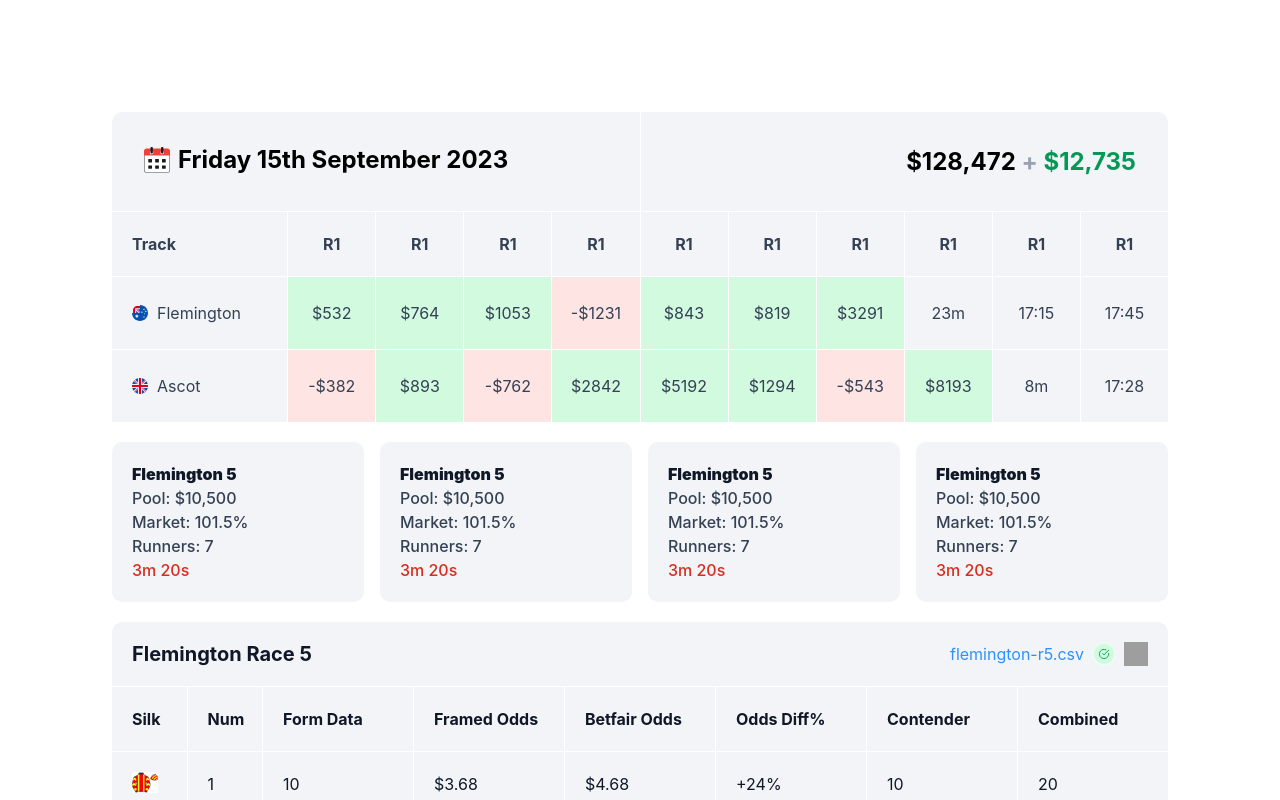
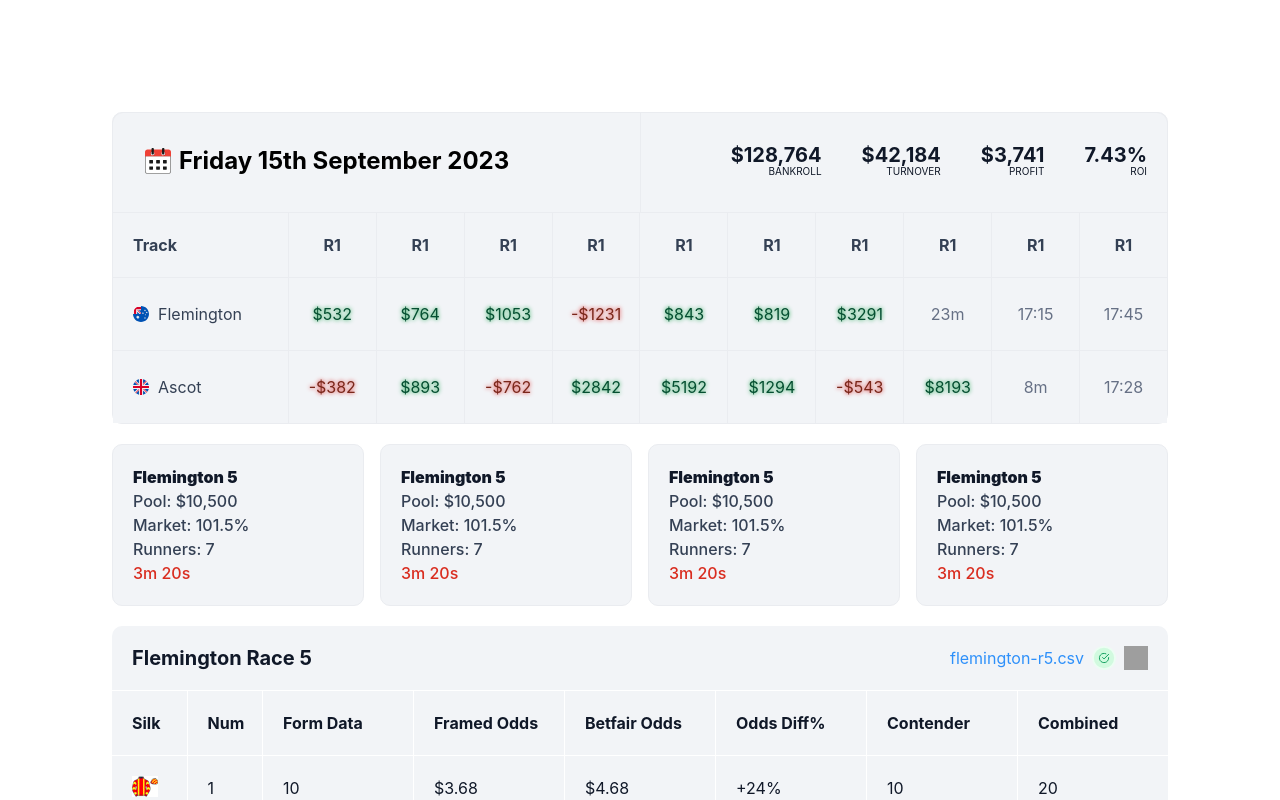
Before and after one commit to 0xsid0703/BettingBotFrontend, a React (Vite) app: page / in a window 1280 px wide. Shown: the top 800 px of the page. Built offline with nearby package versions, Linux system fonts and the light colour scheme; grey boxes are pictures that could not be loaded.

Commit message:
border color fixed

```diff
--- a/src/components/Event/index.jsx
+++ b/src/components/Event/index.jsx
@@ -1,6 +1,6 @@
 const Event = () => {
     return (
-        <div className="p-5 w-full bg-pink-1 rounded-[10px]">
+        <div className="p-5 w-full bg-pink-1 rounded-[10px] border border-[1px] border-grey-2">
             <div className="text-black-2 text-base font-black leading-6">Flemington 5</div>
             <div className="text-black-1 text-base font-medium leading-6">Pool: $10,500</div>
             <div className="text-black-1 text-base font-medium leading-6">Market: 101.5%</div>
--- a/src/components/Tracks/index.jsx
+++ b/src/components/Tracks/index.jsx
@@ -5,15 +5,28 @@
 const Tracks = () => {
 
     return (
-        <div className="w-full grid grid-flow-row gap-[1px]">
+        <div className="w-full grid grid-flow-row gap-[1px] bg-grey-2 rounded-[10px] border border-[1px] border-grey-2">
             <div className="grid grid-cols-2 gap-[1px] w-full">
                 <div className="p-8 bg-pink-1 rounded-tl-[10px]">
                     <Datepicker />
                 </div>
-                <div className="flex flex-row items-center bg-pink-1 p-8 text-2xl font-bold justify-end rounded-tr-[10px]">
-                    <span className='text-black'>$128,472</span>&nbsp;
-                    <span className='text-grey-1'>+</span>&nbsp;
-                    <span className='text-green-1'>$12,735</span>
+                <div className="flex flex-row items-center bg-pink-1 text-2xl font-bold justify-end rounded-tr-[10px]">
+                    <span className='text-black-2 px-5 py-4'>
+                        <div className='text-right text-xl font-bold leading-4'>$128,764</div>
+                        <div className='text-right text-[10px] font-normal leading-4'>BANKROLL</div>
+                    </span>
+                    <span className='text-black-2 px-5 py-4'>
+                        <div className='text-right text-xl font-bold leading-4'>$42,184</div>
+                        <div className='text-right text-[10px] font-normal leading-4'>TURNOVER</div>
+                    </span>
+                    <span className='text-black-2 px-5 py-4'>
+                        <div className='text-right text-xl font-bold leading-4'>$3,741</div>
+                        <div className='text-right text-[10px] font-normal leading-4'>PROFIT</div>
+                    </span>
+                    <span className='text-black-2 px-5 py-4'>
+                        <div className='text-right text-xl font-bold leading-4'>7.43%</div>
+                        <div className='text-right text-[10px] font-normal leading-4'>ROI</div>
+                    </span>
                 </div>
             </div>
             <div className='track-row'>
@@ -34,32 +47,32 @@
                     <img src={auFlag} className='w-4 h-4 mr-[9px]'/>
                     Flemington
                 </div>
-                <div className='track-body-item bg-green-2'>$532</div>
-                <div className='track-body-item bg-green-2'>$764</div>
-                <div className='track-body-item bg-green-2'>$1053</div>
-                <div className='track-body-item bg-pink-2'>-$1231</div>
-                <div className='track-body-item bg-green-2'>$843</div>
-                <div className='track-body-item bg-green-2'>$819</div>
-                <div className='track-body-item bg-green-2'>$3291</div>
-                <div className='track-body-item bg-pink-1'>23m</div>
-                <div className='track-body-item bg-pink-1'>17:15</div>
-                <div className='track-body-item bg-pink-1'>17:45</div>
+                <div className='track-body-item'><span className='text-shadow-sm shadow-green-600 text-green-1'>$532</span></div>
+                <div className='track-body-item'><span className='text-shadow-sm shadow-green-600 text-green-1'>$764</span></div>
+                <div className='track-body-item'><span className='text-shadow-sm shadow-green-600 text-green-1'>$1053</span></div>
+                <div className='track-body-item'><span className='text-shadow-sm shadow-red-600 text-red-2'>-$1231</span></div>
+                <div className='track-body-item'><span className='text-shadow-sm shadow-green-600 text-green-1'>$843</span></div>
+                <div className='track-body-item'><span className='text-shadow-sm shadow-green-600 text-green-1'>$819</span></div>
+                <div className='track-body-item'><span className='text-shadow-sm shadow-green-600 text-green-1'>$3291</span></div>
+                <div className='track-body-item text-grey-2'>23m</div>
+                <div className='track-body-item text-grey-2'>17:15</div>
+                <div className='track-body-item text-grey-2'>17:45</div>
             </div>
             <div className='track-row'>
                 <div className='track-body-header'>
                     <img src={gbFlag} className='w-4 h-4 mr-[9px]'/>
                     Ascot
                 </div>
-                <div className='track-body-item bg-pink-2'>-$382</div>
-                <div className='track-body-item bg-green-2'>$893</div>
-                <div className='track-body-item bg-pink-2'>-$762</div>
-                <div className='track-body-item bg-green-2'>$2842</div>
-                <div className='track-body-item bg-green-2'>$5192</div>
-                <div className='track-body-item bg-green-2'>$1294</div>
-                <div className='track-body-item bg-pink-2'>-$543</div>
-                <div className='track-body-item bg-green-2'>$8193</div>
-                <div className='track-body-item bg-pink-1'>8m</div>
-                <div className='track-body-item bg-pink-1'>17:28</div>
+                <div className='track-body-item'><span className='text-shadow-sm shadow-red-600 text-red-2'>-$382</span></div>
+                <div className='track-body-item'><span className='text-shadow-sm shadow-green-600 text-green-1'>$893</span></div>
+                <div className='track-body-item'><span className='text-shadow-sm shadow-red-600 text-red-2'>-$762</span></div>
+                <div className='track-body-item'><span className='text-shadow-sm shadow-green-600 text-green-1'>$2842</span></div>
+                <div className='track-body-item'><span className='text-shadow-sm shadow-green-600 text-green-1'>$5192</span></div>
+                <div className='track-body-item'><span className='text-shadow-sm shadow-green-600 text-green-1'>$1294</span></div>
+                <div className='track-body-item'><span className='text-shadow-sm shadow-red-600 text-red-2'>-$543</span></div>
+                <div className='track-body-item'><span className='text-shadow-sm shadow-green-600 text-green-1'>$8193</span></div>
+                <div className='track-body-item text-grey-2'>8m</div>
+                <div className='track-body-item text-grey-2'>17:28</div>
             </div>
         </div>
     )
--- a/src/index.css
+++ b/src/index.css
@@ -23,7 +23,7 @@
 }
 
 .track-body-item {
-  @apply p-5 flex flex-row items-center justify-center text-center text-base font-normal text-black-1
+  @apply p-5 flex flex-row items-center justify-center text-center text-base font-normal bg-pink-1
 }
 
 .race-table-header {
--- a/tailwind.config.js
+++ b/tailwind.config.js
@@ -1,4 +1,6 @@
 /** @type {import('tailwindcss').Config} */
+import plugin from 'tailwindcss/plugin'
+
 export default {
   content: [
     "./index.html",
@@ -7,6 +9,7 @@
   theme: {
     extend: {
       backgroundColor: {
+        'grey-2': '#EAECF0',
         "pink-1": '#F2F4F7',
         "pink-2": "#FEE4E2",
         "green-2": "#D1FADF",
@@ -17,16 +20,36 @@
         "blue-1": "#2E90FA",
         "grey-1": "#98A2B3",
         "grey-2": "#667085",
-        "green-1": "#039855",
+        "green-1": "#054F31",
+        "pink-2": "#FEE4E2",
         "red-1": "#D92D20",
+        "red-2": "#7A271A"
       },
       borderColor: {
-        'grey-1': '#D0D5DD'
+        'grey-2': '#EAECF0',
+        'grey-1': '#D0D5DD',
       },
       gridTemplateColumns: {
         '14': 'repeat(14, minmax(0, 1fr))',
       }
     },
+    textShadow: {
+      sm: '0px 0px 4px var(--tw-shadow-color)',
+      DEFAULT: '2px 2px 4px var(--tw-shadow-color)',
+      lg: '4px 4px 8px var(--tw-shadow-color)',
+      xl: '4px 4px 16px var(--tw-shadow-color)',
+    }
   },
-  plugins: [],
+  plugins: [
+    plugin(function ({ matchUtilities, theme }) {
+      matchUtilities(
+        {
+          'text-shadow': (value) => ({
+            textShadow: value,
+          }),
+        },
+        { values: theme('textShadow') }
+      )
+    })
+  ],
 }
```
